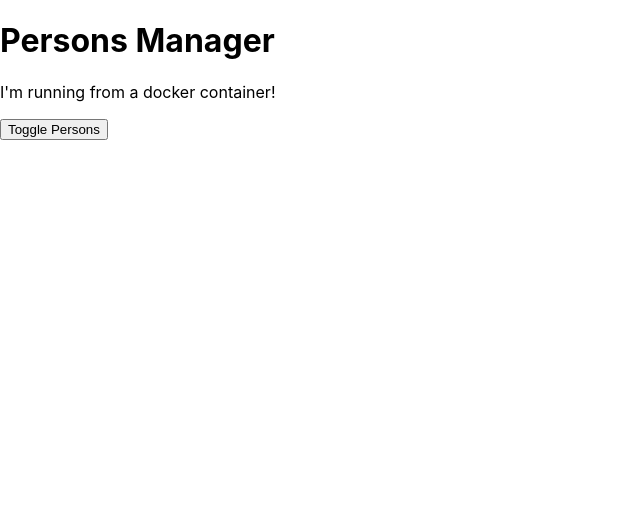
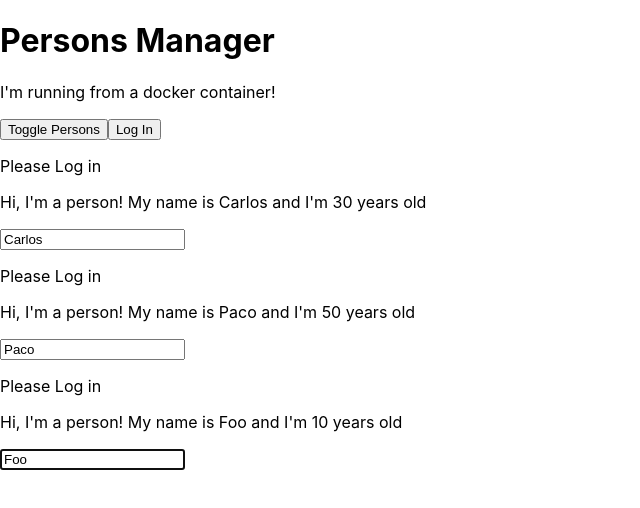
Before and after one commit to solracdev/React16Concepts, a React app: page / in a window 1280 px wide. Shown: the top 508 px of the page, without its empty margins (0-640 px from the left). Built offline with nearby package versions, Linux system fonts and the light colour scheme.

Commit message:
dive hook

```diff
--- a/src/components/Cockpit/Cockpit.js
+++ b/src/components/Cockpit/Cockpit.js
@@ -1,20 +1,27 @@
-import React, { useEffect } from 'react';
+import React, { useEffect, useRef, useContext } from 'react';
 import classes from './Cockpit.css'
+import AuthContext from '../../context/auth-context';
 
 
 const cockpit = props => {
+    // in functional component we use the hook useRef to create the reference
+    const toggleBtnRef = useRef(null);
+
+    const authContext = useContext(AuthContext);
 
     // useEffect combines the same logic as componentDidMount and componentDidUpdated
+    // runs after every render cicle
     useEffect(() => {
         console.log('[Cockpit.js] useEffect');
 
-       const timer =  setTimeout(() => {
-            alert('Save Data to cloud!');
-        }, 1000);
+        // setTimeout(() => {
+        //     alert('Save Data to cloud!');
+        // }, 1000);
+
+        toggleBtnRef.current.click();
 
         // return cleanup
         return () => {
-            clearTimeout(timer);
             console.log('[Cockpit.js] cleanup work in useEffect');
         };
 
@@ -43,8 +50,12 @@
             <p className={assignedClasses.join(' ')}>I'm running from a docker container!</p>
 
             <button
+                ref={toggleBtnRef}
                 className={buttonClass}
                 onClick={props.toggle}>Toggle Persons</button>
+
+            <button onClick={authContext.login}>Log In</button>
+
         </div>
     );
 }
--- a/src/components/Persons/Person/Person.js
+++ b/src/components/Persons/Person/Person.js
@@ -1,21 +1,58 @@
 
 import React, { Component } from 'react';
 import personClass from './Person.css';
+import Aux from '../../../hoc/Aux';
+import withClass from '../../../hoc/withClass';
+import AuthContext from '../../../context/auth-context';
 
 class Person extends Component {
+
+    constructor(props) {
+        super(props);
+        this.inputElementRef = React.createRef();
+    }
+
+    // access to the contextType, onlye available in class component
+    static contextType = AuthContext;
+
+    componentDidMount() {
+        // old way
+        //this.inputElement.focus();
+        this.inputElementRef.current.focus();
+
+        // access the context thanks to the static variable (contextType)
+        console.log("Is user authenticated: " + this.context.authenticated);
+    }
+
     render() {
         console.log("[Person.js] rendering...");
         return (
-            <div className={personClass.Person} >
+            <Aux className={personClass.Person} >
+
+                {this.context.authenticated ? <p>Authenticated!</p> : <p>Please Log in</p>}
+
                 <p onClick={this.props.click} > Hi, I'm a person! My name is {this.props.name} and I'm {this.props.age} years old</p>
-                <p> {this.props.children}</p>
+                <p key="i2"> {this.props.children}</p>
                 <input
+                    key="i3"
+                    // reference old way
+                    //ref={(inputElement) => { this.inputElement = inputElement }}
+                    ref={this.inputElementRef}
                     type="text"
                     onChange={this.props.change}
                     value={this.props.name} />
-            </div >
+            </Aux >
         );
     };
 }
 
-export default Person;
+// With the package prop-types whe can define the type of the props for each attribute
+// so if we define the property name as a string and we pass a number, it will throw a warning
+// Person.propsTypes = {
+//     click: PropTypes.func,
+//     name: PropTypes.string,
+//     age: PropTypes.number,
+//     change: PropTypes.func
+// };
+
+export default withClass(Person, personClass.Person);
--- a/src/containers/App.js
+++ b/src/containers/App.js
@@ -2,7 +2,12 @@
 import classes from './App.css';
 import Persons from '../components/Persons/Persons';
 import Cockpit from '../components/Cockpit/Cockpit';
+//import WithClass from '../hoc/WithClass';
+import withClass from '../hoc/withClass';
+import Aux from '../hoc/Aux';
+import AuthContext from '../context/auth-context';
 
+// class base component
 class App extends Component {
 
   constructor(props) {
@@ -16,14 +21,16 @@
       { id: "Red", name: 'Paco', age: 50 },
       { id: "Green", name: 'Foo', age: 10 }
     ],
-    showPersons: false
+    showPersons: false,
+    changeCounter: 0,
+    authenticated: false
   }
 
   static getDerivedStateFromProps(props, state) {
     console.log('[App.js] getDerivedStateFromProps, props:', props);
     console.log('[App.js] getDerivedStateFromProps, state:', state);
     return state;
-  }
+  };
 
   // componentWillMount() {
   //   console.log('[App.js] componentWillMount');
@@ -31,13 +38,13 @@
 
   componentDidMount() {
     console.log('[App.js] componentDidMount');
-  }
+  };
 
   deletePersonHandler = personIndex => {
     const updatedPersons = [...this.state.persons];
     updatedPersons.splice(personIndex, 1);
     this.setState({ persons: updatedPersons });
-  }
+  };
 
   nameChangeHandler = (event, personId) => {
 
@@ -49,13 +56,27 @@
     const updatedPersons = [...this.state.persons];
     updatedPersons[indexPerson] = person;
 
-    this.setState({ persons: updatedPersons });
-  }
+    // best way to update the state when dpenends on some old value in the state
+    this.setState((prevState, props) => {
+      return {
+        persons: updatedPersons,
+        changeCounter: prevState.changeCounter + 1
+      };
+    });
+  };
 
   togglePersonsHandler = () => {
     const show = this.state.showPersons;
     this.setState({ showPersons: !show });
-  }
+  };
+
+  loginHandler = () => {
+    this.setState(() => {
+      return {
+        authenticated: true
+      };
+    });
+  };
 
   render() {
     console.log('[App.js] render');
@@ -70,7 +91,15 @@
     }
 
     return (
-      <div className={classes.App}>
+      <Aux>
+        {/* Accessing the context with the property provider*/}
+        <AuthContext.Provider
+          value={
+            {
+              authenticated: this.state.authenticated,
+              login: this.loginHandler
+            }
+          }>
           <Cockpit
             // Access the props within the class, with this.props
             // In this case we have sent a paramater to this class from index.js
@@ -80,9 +109,10 @@
             toggle={this.togglePersonsHandler}
           />
           {persons}
-      </div>
+        </AuthContext.Provider>
+      </Aux>
     );
-  }
-}
+  };
+};
 
-export default App;
+export default withClass(App, classes.App);
--- /dev/null
+++ b/src/context/auth-context.js
@@ -0,0 +1,8 @@
+import React from 'react';
+
+const authContext = React.createContext({
+    authenticated: false,
+    login: () => { }
+});
+
+export default authContext;
--- /dev/null
+++ b/src/hoc/Aux.js
@@ -0,0 +1,4 @@
+// high order component
+const aux = props => props.children;
+
+export default aux;
--- /dev/null
+++ b/src/hoc/WithClass.js
@@ -0,0 +1,8 @@
+import React from 'react';
+
+// high order component with class
+const withClass = props => (
+    <div className={props.class}>{props.children}</div>
+);
+
+export default withClass;
--- /dev/null
+++ b/src/hoc/withClass.js
@@ -0,0 +1,14 @@
+import React from 'react';
+
+// second way to create a high order componen
+const withClass = (WrappedComponent, className) => {
+    // return a functional component
+    return props => (
+        <div className={className}>
+            {/* use the js spread operator to access to all values of the props with his key */}
+            <WrappedComponent {...props} />
+        </div>
+    );
+};
+
+export default withClass;
```
Lines whose indentation alone changed are shown as unchanged.
